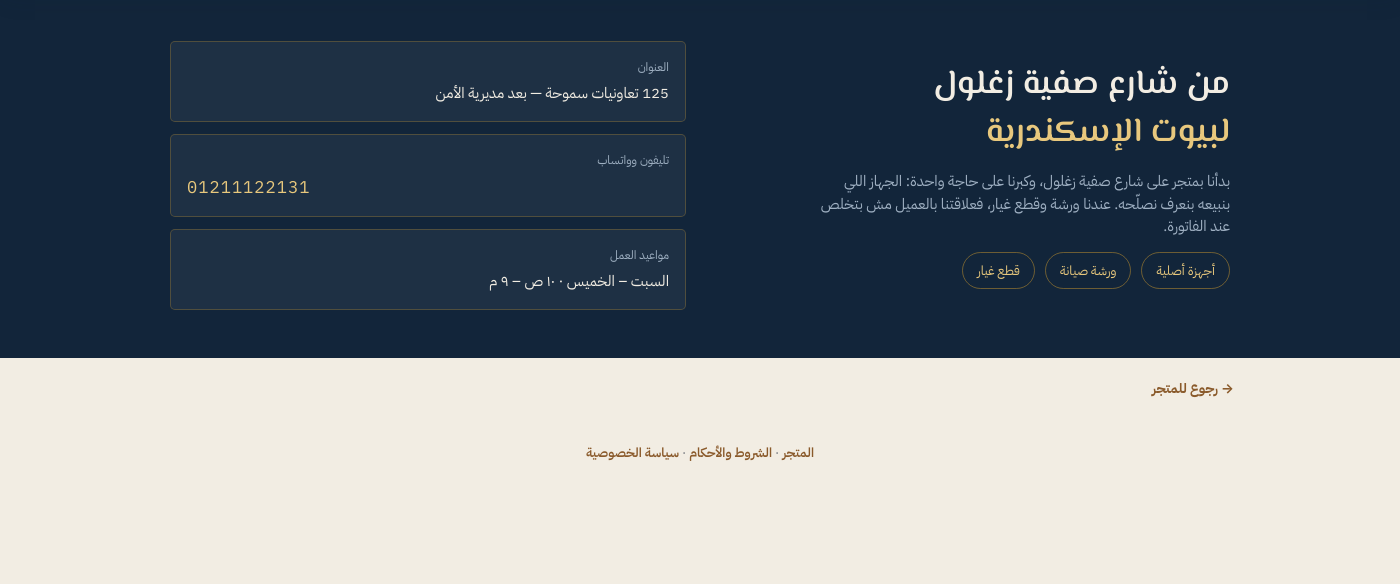
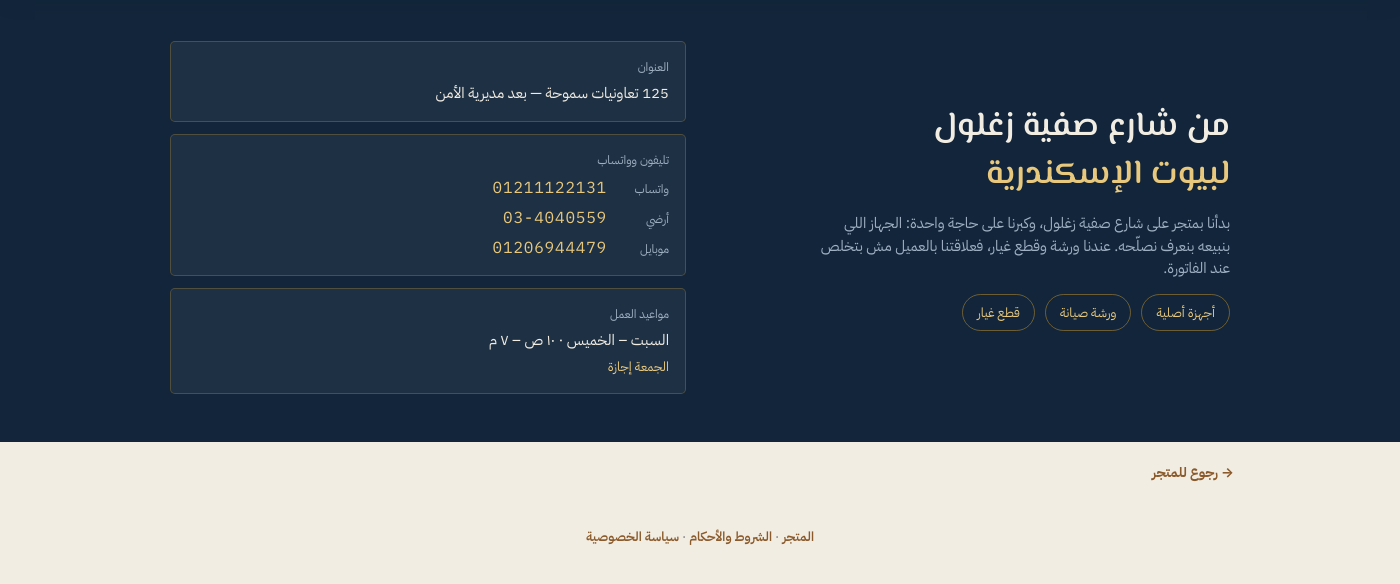
Before and after one commit to mohamedmagdy-ai/ACT, an Electron app: page storefront/public/about.html in a window 1400 px wide. Shown: the part 92-676 px from the top of the page. Drawn offline with Linux system fonts and the light colour scheme.

Commit message:
feat(storefront/about): add landline + second mobile, fix work hours
User-supplied: landline 03-4040559, second mobile 01206944479 shown
alongside the WhatsApp number (each tagged واتساب/أرضي/موبايل, all
LTR mono per the brand rule), hours corrected to 10-7 with Friday
off (السبت – الخميس · ١٠ ص – ٧ م، الجمعة إجازة).

```diff
--- a/storefront/public/about.html
+++ b/storefront/public/about.html
@@ -62,11 +62,23 @@
       </div>
       <div class="about-card">
         <div class="about-card-label">تليفون وواتساب</div>
-        <div class="about-card-value mono-num" id="about-phone" dir="ltr"></div>
+        <div class="about-phone-row">
+          <span class="about-phone-tag">واتساب</span>
+          <span class="mono-num" id="about-phone" dir="ltr"></span>
+        </div>
+        <div class="about-phone-row">
+          <span class="about-phone-tag">أرضي</span>
+          <span class="mono-num" dir="ltr">03-4040559</span>
+        </div>
+        <div class="about-phone-row">
+          <span class="about-phone-tag">موبايل</span>
+          <span class="mono-num" dir="ltr">01206944479</span>
+        </div>
       </div>
       <div class="about-card">
         <div class="about-card-label">مواعيد العمل</div>
-        <div class="about-card-value" id="about-hours">السبت – الخميس · ١٠ ص – ٩ م</div>
+        <div class="about-card-value" id="about-hours">السبت – الخميس · ١٠ ص – ٧ م</div>
+        <div class="about-card-value" style="color:var(--gold-lt); font-size:13px;">الجمعة إجازة</div>
       </div>
     </div>
   </div>
--- a/storefront/public/style.css
+++ b/storefront/public/style.css
@@ -305,6 +305,9 @@ a{color:inherit;}
 .about-card-label{font-size:12px; color:#9FB0C2;}
 .about-card-value{font-size:15px; color:var(--paper);}
 .about-card-value.mono-num{font-size:17px; color:var(--gold-lt); letter-spacing:.06em;}
+.about-phone-row{display:flex; align-items:baseline; gap:10px;}
+.about-phone-tag{font-size:12px; color:#9FB0C2; flex:0 0 52px;}
+.about-phone-row .mono-num{font-size:16px; color:var(--gold-lt); letter-spacing:.05em;}
 
 /* ===== فوتر ===== */
 .site-footer{
```
